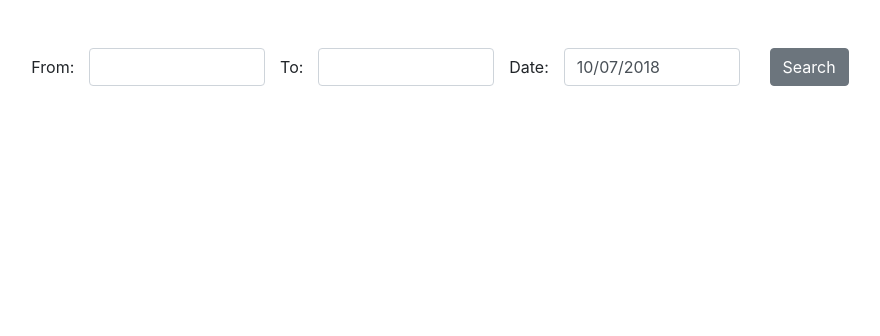
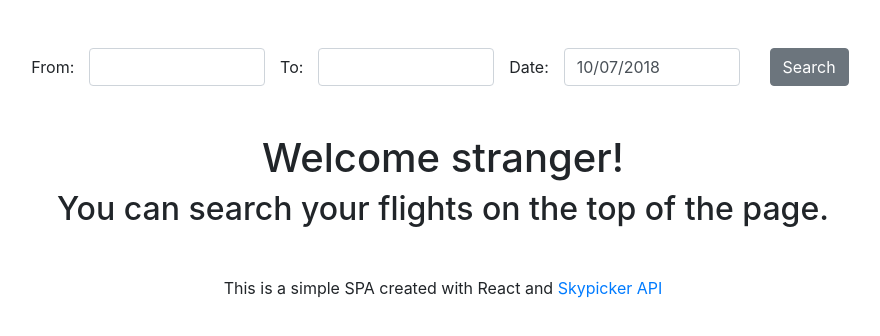
Before and after one commit to Skyllarr/FlightSearch, a React app: page / in a window 1280 px wide. Shown: the top 336 px of the page, without its empty margins (197-1077 px from the left). Built offline with nearby package versions, Linux system fonts and the light colour scheme.

Commit message:
add description to home page

```diff
--- a/src/components/Home.js
+++ b/src/components/Home.js
@@ -3,9 +3,23 @@ import React from 'react'
 import SearchForm from "./SearchForm"
 
 const Home = () => (
-        <div>
-            <SearchForm />
+    <div>
+        <SearchForm/>
+        <div className="container mt-5" align="center">
+            <h1>
+                Welcome stranger!
+            </h1>
+            <h2>
+                You can search your flights on the top of the page.
+            </h2>
+            <body>
+            <div className="container mt-5" align="center">
+                This is a simple SPA created with React and
+                <a href={'https://skypickerpublicapi.docs.apiary.io/#'}> Skypicker API</a>
+            </div>
+            </body>
         </div>
+    </div>
 )
 
 export default Home
```
